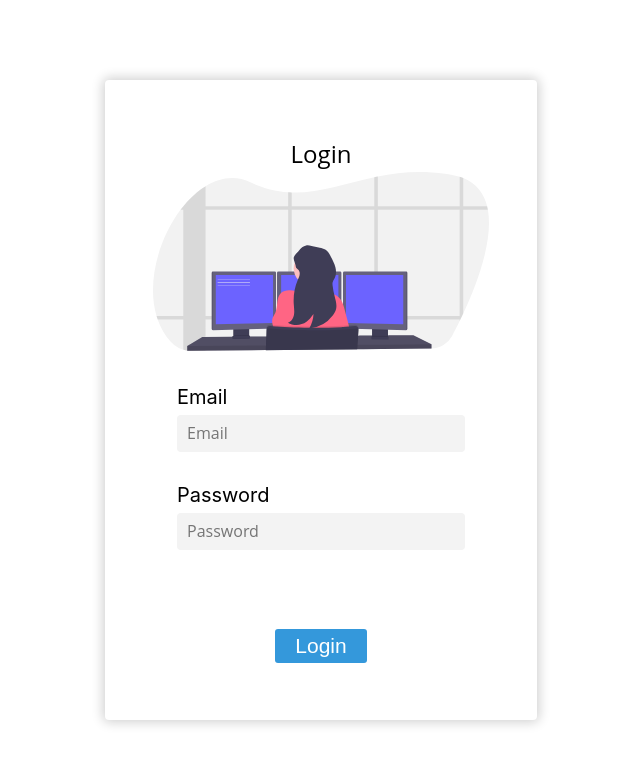
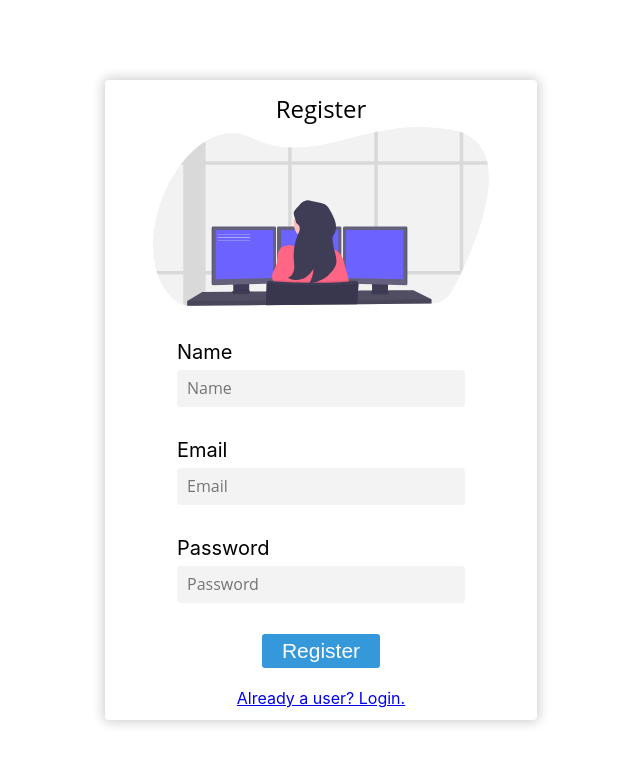
Before and after one commit to aryankush25/online-drive, a React (Create React App) app in the folder frontend/: page /register in a window 1280 px wide. Shown: the top 764 px of the page, without its empty margins (319-959 px from the left). Built offline with nearby package versions, Linux system fonts and the light colour scheme.

Commit message:
register added

```diff
--- a/frontend/src/routes/Landing.tsx
+++ b/frontend/src/routes/Landing.tsx
@@ -1,14 +1,14 @@
 import React from 'react';
 import { Redirect } from 'react-router-dom';
 import { isTokensPresentLocalStorage } from '../utils/tokensHelper';
-import { LOGIN_ROUTE } from '../utils/routesConstants';
+import { REGISTER_ROUTE } from '../utils/routesConstants';
 
 const Landing = () => {
   if (isTokensPresentLocalStorage()) {
     return <Redirect to={'/drive/root'} />;
   }
 
-  return <Redirect to={LOGIN_ROUTE} />;
+  return <Redirect to={REGISTER_ROUTE} />;
 };
 
 export default Landing;
--- a/frontend/src/routes/LoginSignUp/hooks.tsx
+++ b/frontend/src/routes/LoginSignUp/hooks.tsx
@@ -2,15 +2,16 @@ import { useCallback, useState } from 'react';
 import { useDispatch } from 'react-redux';
 import { requestUserRequest } from '../../store/actions/userActions';
 
-export const useLoginHook = () => {
+export const useLoginHook = (isRegisterPage) => {
+  const [name, setName] = useState('');
   const [email, setEmail] = useState('');
   const [password, setPassword] = useState('');
 
   const dispatch = useDispatch();
 
   const signInRequestHandler = useCallback(() => {
-    dispatch(requestUserRequest(email, password));
-  }, [dispatch, email, password]);
+    dispatch(requestUserRequest({ name, email, password }, isRegisterPage));
+  }, [dispatch, name, email, password, isRegisterPage]);
 
-  return { email, password, setEmail, setPassword, signInRequestHandler };
+  return { email, password, setEmail, name, setName, setPassword, signInRequestHandler };
 };
--- a/frontend/src/routes/LoginSignUp/index.tsx
+++ b/frontend/src/routes/LoginSignUp/index.tsx
@@ -1,11 +1,17 @@
 import React, { useCallback } from 'react';
+import { Link, useRouteMatch } from 'react-router-dom';
 import { useLoginHook } from './hooks';
 import loginImg from '../../assets/images/login.svg';
+import { LOGIN_ROUTE, REGISTER_ROUTE } from '../../utils/routesConstants';
 
 import './styles.scss';
+import { isPresent } from '../../utils/helper';
 
 const LoginSignUp = () => {
-  const { email, password, setEmail, setPassword, signInRequestHandler } = useLoginHook();
+  const match = useRouteMatch(REGISTER_ROUTE);
+  const isRegisterPage = isPresent(match);
+
+  const { email, password, name, setName, setEmail, setPassword, signInRequestHandler } = useLoginHook(isRegisterPage);
 
   const handleSubmit = useCallback(
     (e) => {
@@ -19,12 +25,26 @@ const LoginSignUp = () => {
     <div className="login-signup">
       <form className="container" onSubmit={handleSubmit}>
         <div className="base-container">
-          <div className="header">Login</div>
+          <div className="header">{isRegisterPage ? 'Register' : 'Login'}</div>
           <div className="content">
             <div className="image">
               <img src={loginImg} alt="login-img" />
             </div>
             <div className="form">
+              {isRegisterPage && (
+                <div className="form-group">
+                  <label htmlFor="name">Name</label>
+                  <input
+                    type="name"
+                    name="name"
+                    placeholder="Name"
+                    value={name}
+                    onChange={(e) => {
+                      setName(e.target.value);
+                    }}
+                  />
+                </div>
+              )}
               <div className="form-group">
                 <label htmlFor="email">Email</label>
                 <input
@@ -55,8 +75,16 @@ const LoginSignUp = () => {
 
         <div className="footer">
           <button type="submit" className="btn">
-            Login
+            {isRegisterPage ? 'Register' : 'Login'}
           </button>
+        </div>
+
+        <div className="login-signup-footer">
+          {isRegisterPage ? (
+            <Link to={LOGIN_ROUTE}> Already a user? Login. </Link>
+          ) : (
+            <Link to={REGISTER_ROUTE}> New user? Register. </Link>
+          )}
         </div>
       </form>
     </div>
--- a/frontend/src/routes/LoginSignUp/styles.scss
+++ b/frontend/src/routes/LoginSignUp/styles.scss
@@ -85,7 +85,7 @@
     }
 
     .footer {
-      margin-top: 3em;
+      margin-bottom: 20px;
 
       //Button
       .btn {
--- a/frontend/src/routes/index.tsx
+++ b/frontend/src/routes/index.tsx
@@ -53,7 +53,7 @@ const ProtectedRoutes = (props: RouteComponentProps & ProtectedRoutesProps) => {
     return <Component {...rest} />;
   }
 
-  return <Redirect to={privateRoute ? LOGIN_ROUTE : '/drive/root'} />;
+  return <Redirect to={privateRoute ? REGISTER_ROUTE : '/drive/root'} />;
 };
 
 const AppRoutes = () => {
--- a/frontend/src/services/apiService.ts
+++ b/frontend/src/services/apiService.ts
@@ -146,8 +146,8 @@ async function handleNetworkCall(apiObject) {
     delete fetchObject.headers['Content-Type'];
     delete fetchObject.headers.Accept;
   }
-  body = apiObject.body;
-  // body = apiObject.body ? JSON.stringify(apiObject.body) : {};
+  // body = apiObject.body;
+  body = apiObject.body ? JSON.stringify(apiObject.body) : {};
 
   if (fetchObject.method === 'GET') {
     fetchObject.body = undefined;
@@ -185,11 +185,9 @@ export function callApi(apiObject: {}) {
 
       resolve(response);
     } catch (err) {
-      if (err.responseStatus === httpStatus.INTERNAL_SERVER_ERROR) {
-        toast.error(
-          `An error has ocurred, please try again. If this error persists contact SKF administrator for more information.`,
-        );
-      }
+      // if (err.responseStatus === httpStatus.INTERNAL_SERVER_ERROR) {
+      //   toast.error(`An error has ocurred, please try again.`);
+      // }
 
       if (err.responseStatus === httpStatus.UNAUTHORIZED) {
         toast.error('Login Token expired, please Login again.');
--- a/frontend/src/services/authServices.ts
+++ b/frontend/src/services/authServices.ts
@@ -8,3 +8,18 @@ export function loginUsers(email: string, password: string) {
 
   return ApiService.callApi(APIObj);
 }
+
+export function signUpUsers(name: string, email: string, password: string) {
+  const APIObj = {
+    endPoint: `/user`,
+    authenticationRequired: false,
+    method: 'POST',
+    body: {
+      name,
+      email,
+      password,
+    },
+  };
+
+  return ApiService.callApi(APIObj);
+}
--- a/frontend/src/store/actions/userActions.ts
+++ b/frontend/src/store/actions/userActions.ts
@@ -1,9 +1,9 @@
 import actionTypes from '../actionTypes';
 
-export const requestUserRequest = (email: string, password: string) => {
+export const requestUserRequest = (data: { name: string; email: string; password: string }, isRegister: boolean) => {
   return {
     type: actionTypes.USER_REQUEST,
-    payload: { email, password },
+    payload: { ...data, isRegister },
   };
 };
 
--- a/frontend/src/store/saga/userAuth.ts
+++ b/frontend/src/store/saga/userAuth.ts
@@ -5,25 +5,31 @@ import { requestUserSuccess, requestUserFailure } from '../actions/userActions';
 import { setLocalStorageTokens, clearLocalStorage } from '../../utils/tokensHelper';
 import { LOGIN_ROUTE } from '../../utils/routesConstants';
 import { navigateTo } from '../../utils/history';
-import { loginUsers } from '../../services/authServices';
+import { loginUsers, signUpUsers } from '../../services/authServices';
 
 interface FetchUserActionType {
   type: String;
   payload: {
+    name: string;
     email: string;
     password: string;
+    isRegister: boolean;
   };
 }
 
 function* fetchUserAsync(action: FetchUserActionType) {
   try {
     const {
-      payload: { email, password },
+      payload: { name, email, password, isRegister },
     } = action;
 
-    const data = yield call(loginUsers, email, password);
+    let data: any = null;
 
-    console.log('#### response', data);
+    if (isRegister) {
+      data = yield call(signUpUsers, name, email, password);
+    } else {
+      data = yield call(loginUsers, email, password);
+    }
 
     setLocalStorageTokens({
       email: data.email,
@@ -37,6 +43,9 @@ function* fetchUserAsync(action: FetchUserActionType) {
     toast.success('Logged In Successfully');
   } catch (error) {
     console.log(error);
+
+    toast.success(error?.message || error?.error || error);
+
     yield put(requestUserFailure());
   }
 }
```
